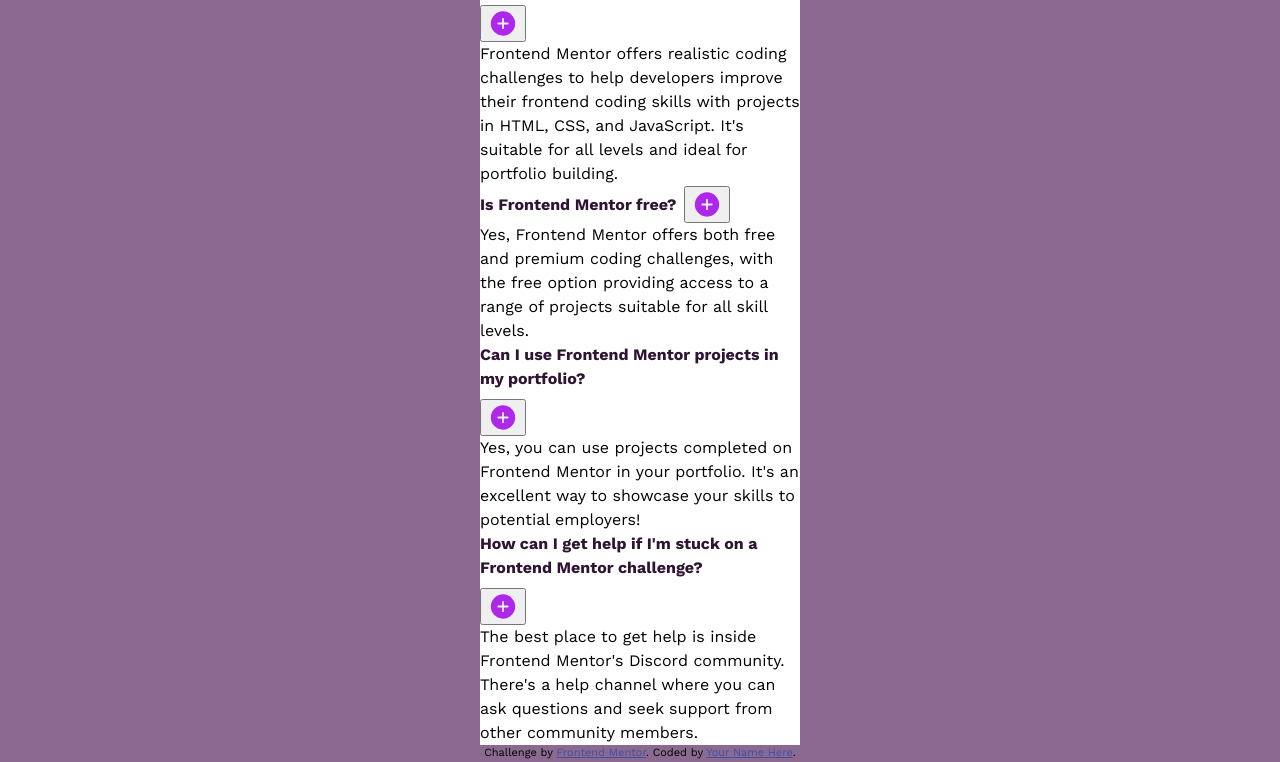
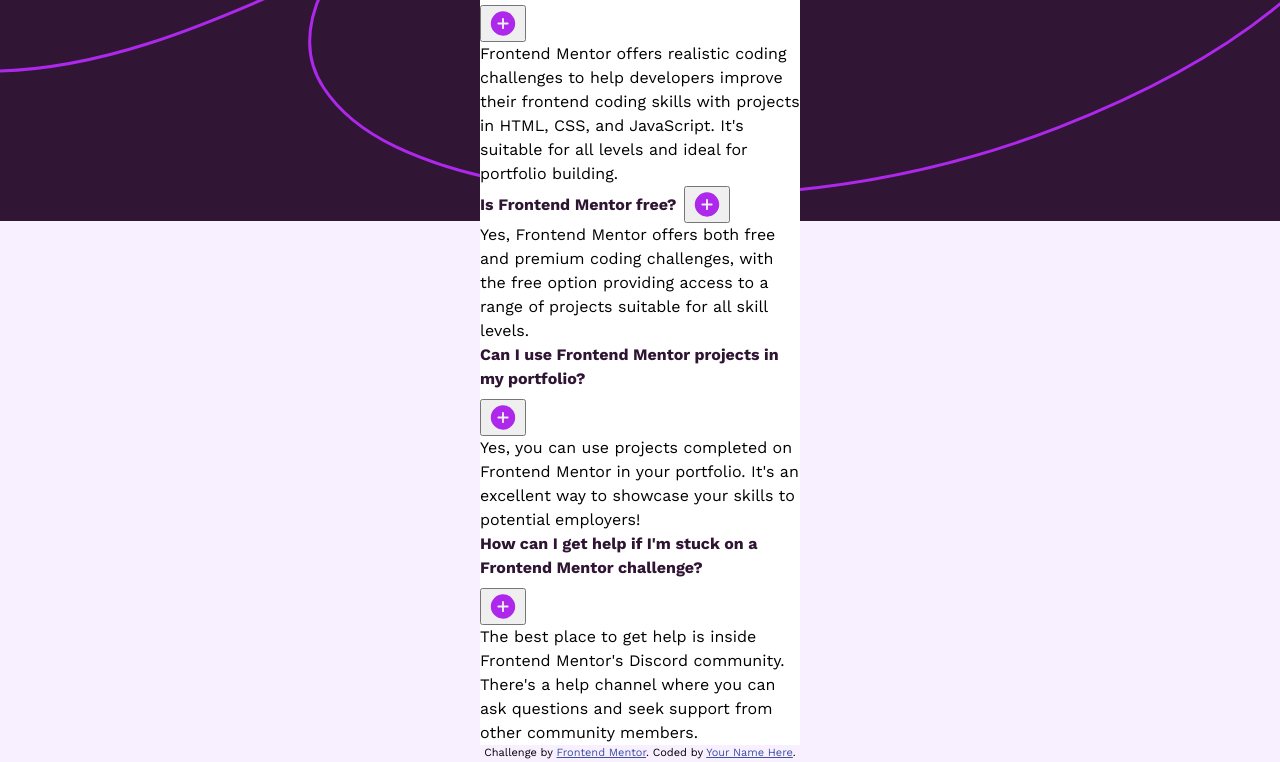
Before and after one commit to sdd2cxz/FAQ-accordion, a plain HTML site: page index.html in a window 1280 px wide. Shown: the part 99-861 px from the top of the page. Drawn offline with Linux system fonts and the light colour scheme.

Commit message:
style background

```diff
--- a/style.css
+++ b/style.css
@@ -30,7 +30,9 @@ body {
     line-height: 1.5;
     -webkit-font-smoothing: antialiased;
     font-family: 'WorkSans';
-    background-color: var(--Grayish-purple);
+    background: url(/assets/images/background-pattern-mobile.svg);
+    background-repeat: no-repeat;
+    background-color: var(--Light-pink);
 }
 
 img,
@@ -112,3 +114,14 @@ h6 {
 .attribution a {
     color: hsl(228, 45%, 44%);
 }
+
+/* media */
+
+@media  (min-width: 375px){
+    body{
+        background: url(assets/images/background-pattern-desktop.svg);
+        background-repeat: no-repeat;
+        background-color: var(--Light-pink);
+    }
+
+}
```
